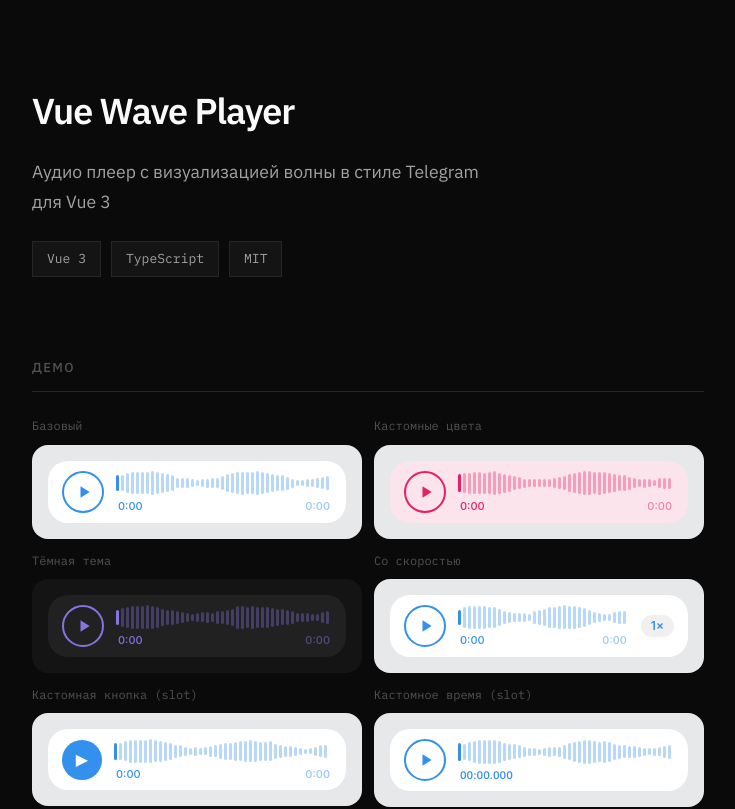
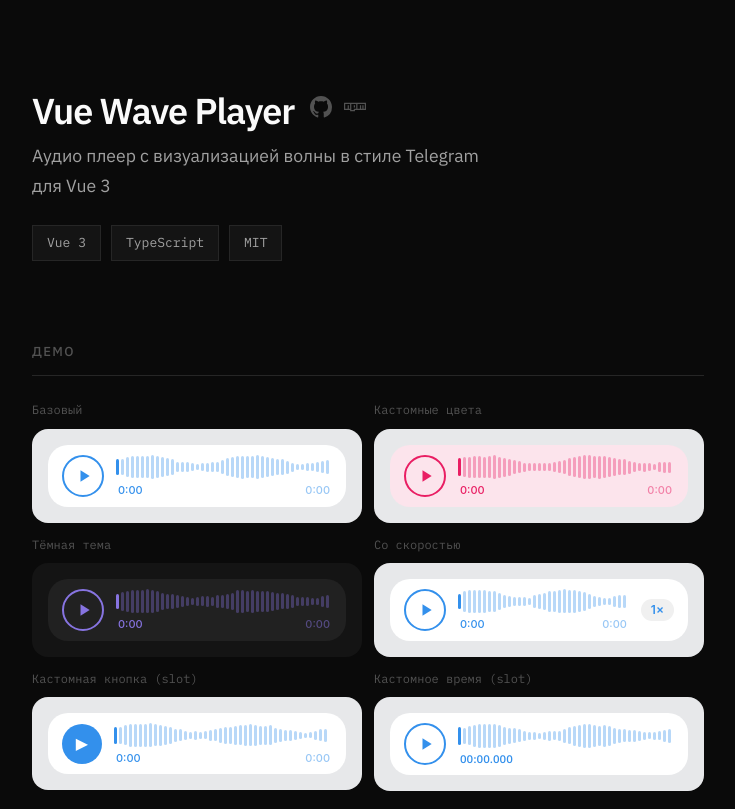
Before and after one commit to khudyakv/vue-wave-player, a Vue app: page / in a window 1280 px wide. Shown: the top 809 px of the page, without its empty margins (272-1007 px from the left). Built offline with nearby package versions, Linux system fonts and the light colour scheme; no server answers.

Commit message:
add git link to demo page

```diff
--- a/src/App.vue
+++ b/src/App.vue
@@ -111,7 +111,17 @@
   <div class="demo-app">
     <!-- Header -->
     <header class="header">
-      <h1>Vue Wave Player</h1>
+      <div class="header-title">
+        <h1>Vue Wave Player</h1>
+        <div class="header-links">
+          <a href="https://github.com/khudyakv/vue-wave-player" target="_blank" class="header-link" title="GitHub">
+            <svg viewBox="0 0 24 24" fill="currentColor"><path d="M12 0C5.37 0 0 5.37 0 12c0 5.31 3.435 9.795 8.205 11.385.6.105.825-.255.825-.57 0-.285-.015-1.23-.015-2.235-3.015.555-3.795-.735-4.035-1.41-.135-.345-.72-1.41-1.23-1.695-.42-.225-1.02-.78-.015-.795.945-.015 1.62.87 1.845 1.23 1.08 1.815 2.805 1.305 3.495.99.105-.78.42-1.305.765-1.605-2.67-.3-5.46-1.335-5.46-5.925 0-1.305.465-2.385 1.23-3.225-.12-.3-.54-1.53.12-3.18 0 0 1.005-.315 3.3 1.23.96-.27 1.98-.405 3-.405s2.04.135 3 .405c2.295-1.56 3.3-1.23 3.3-1.23.66 1.65.24 2.88.12 3.18.765.84 1.23 1.905 1.23 3.225 0 4.605-2.805 5.625-5.475 5.925.435.375.81 1.095.81 2.22 0 1.605-.015 2.895-.015 3.3 0 .315.225.69.825.57A12.02 12.02 0 0024 12c0-6.63-5.37-12-12-12z"/></svg>
+          </a>
+          <a href="https://www.npmjs.com/package/vue-wave-player" target="_blank" class="header-link" title="npm">
+            <svg viewBox="0 0 24 24" fill="currentColor"><path d="M0 7.334v8h6.666v1.332H12v-1.332h12v-8H0zm6.666 6.664H5.334v-4H3.999v4H1.335V8.667h5.331v5.331zm4 0v1.336H8.001V8.667h5.334v5.332h-2.669v-.001zm12.001 0h-1.33v-4h-1.336v4h-1.335v-4h-1.33v4h-2.671V8.667h8.002v5.331zM10.665 10H12v2.667h-1.335V10z"/></svg>
+          </a>
+        </div>
+      </div>
       <p class="subtitle">Аудио плеер с визуализацией волны в стиле Telegram для Vue 3</p>
       <div class="badges">
         <span class="badge">Vue 3</span>
@@ -541,11 +551,36 @@
   margin-bottom: 80px;
 }
 
+.header-title {
+  display: flex;
+  align-items: center;
+  gap: 16px;
+}
+
+.header-links {
+  display: flex;
+  gap: 12px;
+}
+
+.header-link {
+  color: var(--text-3);
+  text-decoration: none;
+  transition: color 0.15s;
+}
+
+.header-link:hover {
+  color: var(--text-2);
+}
+
+.header-link svg {
+  width: 22px;
+  height: 22px;
+}
+
 .header h1 {
   font-size: 2.25rem;
   font-weight: 600;
   letter-spacing: -0.03em;
-  margin-bottom: 16px;
   color: var(--text);
 }
 
```
